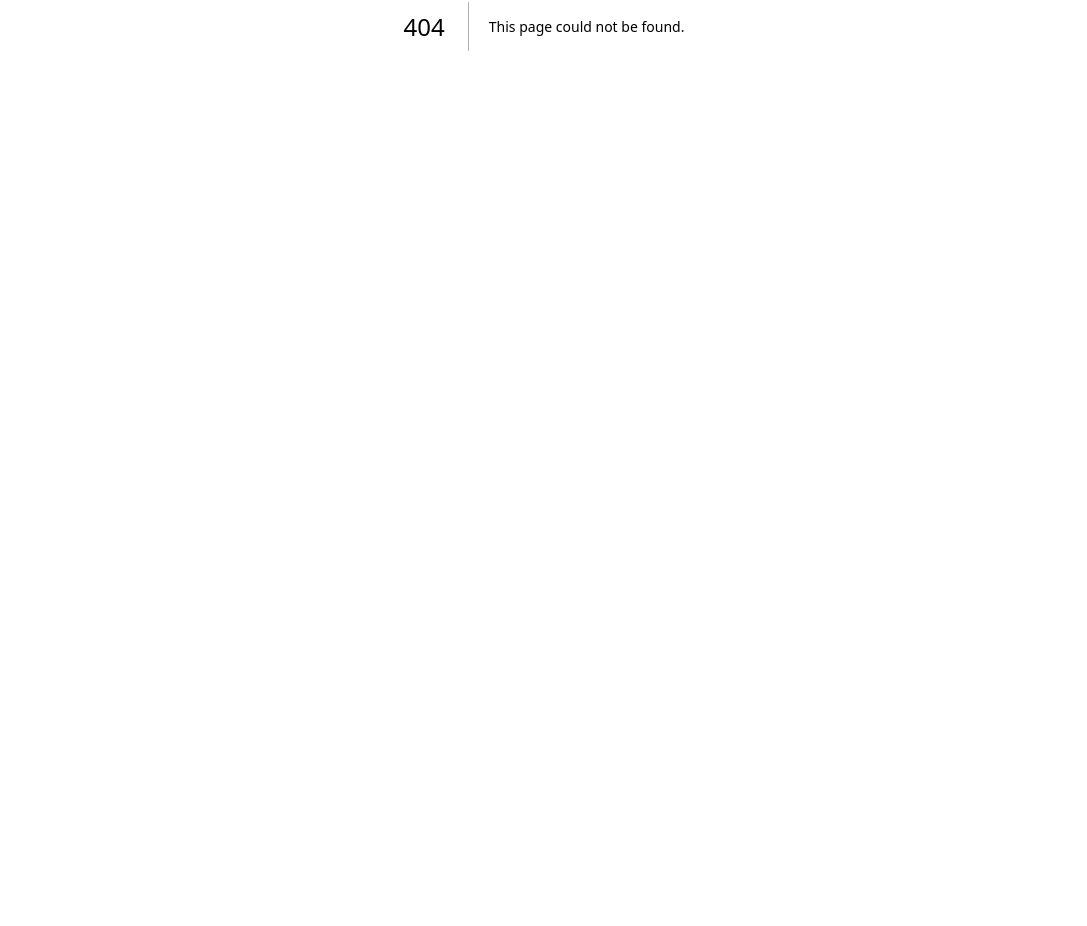
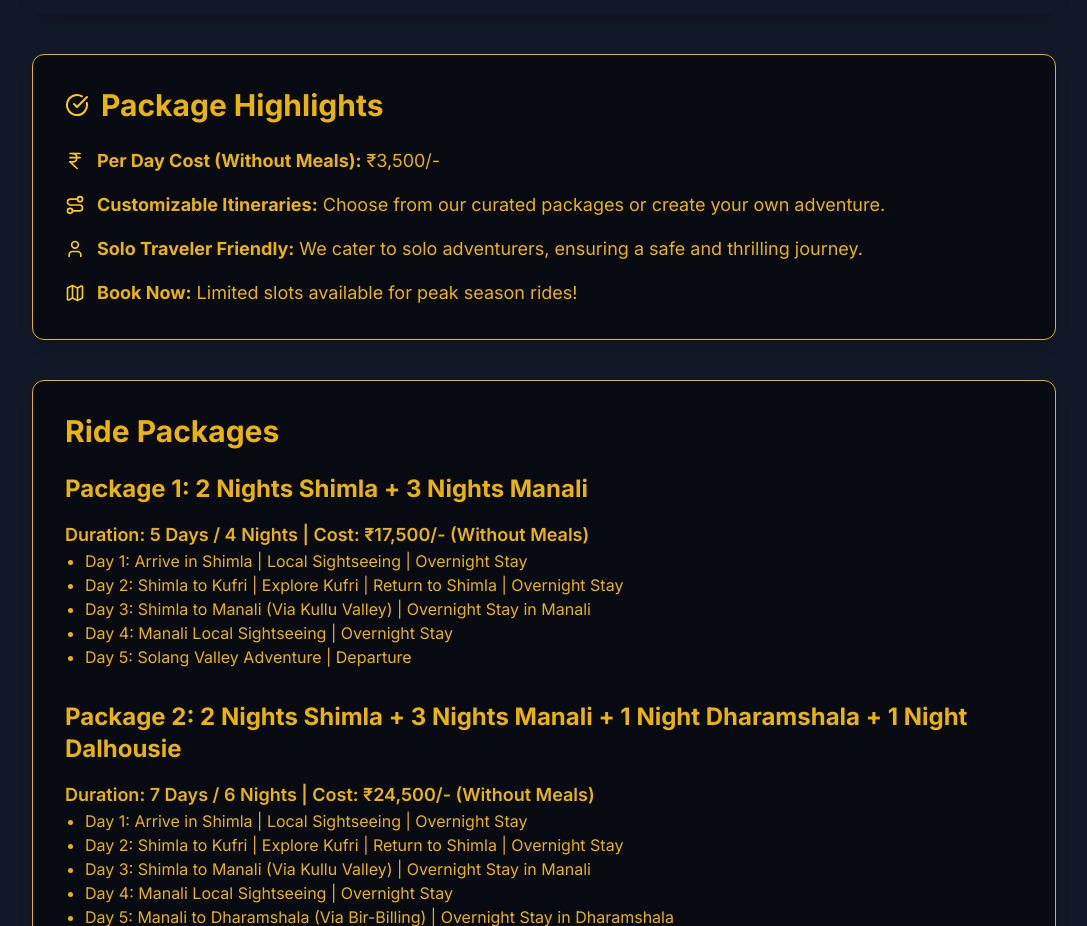
Before and after one commit to skgithubusername/taxi-copy, a Next.js app: page /blog/blog7 in a window 1280 px wide. Before the commit this address had no page. Shown: the part 374-1300 px from the top of the page, without its empty margins (96-1183 px from the left). Before the commit the page ends 800 px from the top, so only its background shows below. Built offline with nearby package versions, Linux system fonts and the light colour scheme.

Commit message:
color change

```diff
--- /dev/null
+++ b/src/app/blog/blog7/page.js
@@ -0,0 +1,127 @@
+
+import React from 'react';
+import { Bike, CheckCircle, Phone, Mail, Globe, IndianRupee, User, Map, Route } from 'lucide-react';
+
+const Blog7 = () => {
+    return (
+        <div className="bg-gray-900 text-yellow-500 min-h-screen p-8">
+            <div className="max-w-5xl mx-auto">
+                <header className="text-center mb-12">
+                    <div className="flex items-center justify-center mb-4">
+                        <Bike className="text-yellow-400 mr-4" size={48} />
+                        <h1 className="text-6xl font-extrabold">Xploroo Ride Packages</h1>
+                    </div>
+                    <p className="text-2xl italic">Unleash the Adventurer in You!</p>
+                </header>
+
+                <div className=" text-white p-8 rounded-xl shadow-lg mb-10">
+                    {/* <h2 className="text-4xl font-bold mb-6 text-center">Your Himalayan Adventure Awaits</h2> */}
+                    <p className="text-xl mb-6 text-center">Are you ready to hit the road and explore the breathtaking landscapes of Himachal Pradesh? Xploroo, the first company to offer solo traveler bike tours, brings you exclusive ride packages that promise adventure, freedom, and unforgettable memories. Whether you're a solo traveler or a group of thrill-seekers, our packages are designed to give you the ultimate biking experience</p>
+                    <div className="flex justify-center">
+                        {/* <button className="bg-black text-yellow-400 px-8 py-3 rounded-full font-bold text-xl hover:bg-gray-800 transition duration-300">
+                            Book Your Ride Today
+                        </button> */}
+                    </div>
+                </div>
+
+                <div className="bg-black bg-opacity-60 p-8 rounded-xl shadow-lg mb-10 border border-yellow-500">
+                    <h2 className="text-3xl font-bold mb-6 flex items-center">
+                        <CheckCircle className="mr-3 text-yellow-400" size={24} />
+                        Package Highlights
+                    </h2>
+                    <ul className="space-y-4 text-lg">
+                        <li className="flex items-start">
+                            <IndianRupee className="mt-1 mr-3 text-yellow-400" size={20} />
+                            <div>
+                                <span className="font-bold">Per Day Cost (Without Meals):</span> ₹3,500/-
+                            </div>
+                        </li>
+                        <li className="flex items-start">
+                            <Route className="mt-1 mr-3 text-yellow-400" size={20} />
+                            <div>
+                                <span className="font-bold">Customizable Itineraries:</span> Choose from our curated packages or create your own adventure.
+                            </div>
+                        </li>
+                        <li className="flex items-start">
+                            <User className="mt-1 mr-3 text-yellow-400" size={20} />
+                            <div>
+                                <span className="font-bold">Solo Traveler Friendly:</span> We cater to solo adventurers, ensuring a safe and thrilling journey.
+                            </div>
+                        </li>
+                        <li className="flex items-start">
+                            <Map className="mt-1 mr-3 text-yellow-400" size={20} />
+                            <div>
+                                <span className="font-bold">Book Now:</span> Limited slots available for peak season rides!
+                            </div>
+                        </li>
+                    </ul>
+                </div>
+
+                <div className="bg-black bg-opacity-60 p-8 rounded-xl shadow-lg mb-10 border border-yellow-500">
+                    <h2 className="text-3xl font-bold mb-6">Ride Packages</h2>
+                    <div className="mb-8">
+                        <h3 className="text-2xl font-bold mb-4">Package 1: 2 Nights Shimla + 3 Nights Manali</h3>
+                        <p className="text-lg font-semibold">Duration: 5 Days / 4 Nights | Cost: ₹17,500/- (Without Meals)</p>
+                        <ul className="list-disc pl-5">
+                            <li>Day 1: Arrive in Shimla | Local Sightseeing | Overnight Stay</li>
+                            <li>Day 2: Shimla to Kufri | Explore Kufri | Return to Shimla | Overnight Stay</li>
+                            <li>Day 3: Shimla to Manali (Via Kullu Valley) | Overnight Stay in Manali</li>
+                            <li>Day 4: Manali Local Sightseeing | Overnight Stay</li>
+                            <li>Day 5: Solang Valley Adventure | Departure</li>
+                        </ul>
+                    </div>
+                    <div>
+                        <h3 className="text-2xl font-bold mb-4">Package 2: 2 Nights Shimla + 3 Nights Manali + 1 Night Dharamshala + 1 Night Dalhousie</h3>
+                        <p className="text-lg font-semibold">Duration: 7 Days / 6 Nights | Cost: ₹24,500/- (Without Meals)</p>
+                        <ul className="list-disc pl-5">
+                            <li>Day 1: Arrive in Shimla | Local Sightseeing | Overnight Stay</li>
+                            <li>Day 2: Shimla to Kufri | Explore Kufri | Return to Shimla | Overnight Stay</li>
+                            <li>Day 3: Shimla to Manali (Via Kullu Valley) | Overnight Stay in Manali</li>
+                            <li>Day 4: Manali Local Sightseeing | Overnight Stay</li>
+                            <li>Day 5: Manali to Dharamshala (Via Bir-Billing) | Overnight Stay in Dharamshala</li>
+                            <li>Day 6: Dharamshala to Dalhousie | Visit Khajjiar | Overnight Stay in Dalhousie</li>
+                            <li>Day 7: Dalhousie Local Sightseeing | Departure</li>
+                        </ul>
+                    </div>
+                </div>
+                       {/* Why Choose Section */}
+                <div className="bg-black bg-opacity-60 p-8 rounded-xl shadow-lg mb-10 border border-yellow-500">
+                    <h2 className="text-3xl font-bold mb-6 flex items-center">
+                        <CheckCircle className="mr-3 text-yellow-400" size={24} />
+                        Why Choose Xploroo?
+                    </h2>
+                    <div className="grid md:grid-cols-2 gap-6">
+                        <div className="bg-gray-800 p-6 rounded-lg">
+                            <h3 className="text-xl font-bold mb-2">Solo Traveler Focus</h3>
+                            <p>Tailored bike tours for solo adventurers who want to explore at their own pace.</p>
+                        </div>
+                        <div className="bg-gray-800 p-6 rounded-lg">
+                            <h3 className="text-xl font-bold mb-2">Flexible Itineraries</h3>
+                            <p>Customize your trip as per your preferences, time constraints, and adventure appetite.</p>
+                        </div>
+                        <div className="bg-gray-800 p-6 rounded-lg">
+                            <h3 className="text-xl font-bold mb-2">Expert Guidance</h3>
+                            <p>Experienced riders and guides ensure a safe and enjoyable journey through the mountains.</p>
+                        </div>
+                        <div className="bg-gray-800 p-6 rounded-lg">
+                            <h3 className="text-xl font-bold mb-2">Affordable Packages</h3>
+                            <p>Premium experiences at unbeatable prices, with transparent pricing and no hidden costs.</p>
+                        </div>
+                    </div>
+                </div>
+                <div className="text-center mt-12 mb-8">
+                    <h2 className="text-4xl font-bold text-yellow-400 mb-6">Ready to Ride?</h2>
+                    <p className="text-xl mb-8">Grab your helmet, rev up your bike, and join us for an epic ride through Himachal Pradesh.</p>
+                    <div className="bg-yellow-500 text-black p-8 rounded-xl shadow-lg inline-block">
+                        <h3 className="text-2xl font-bold mb-4">Contact Us</h3>
+                        <p className="flex items-center justify-center"><Phone className="mr-3" size={20} /> <span><strong>Call Us:</strong> +918091595344</span></p>
+                        <p className="flex items-center justify-center"><Mail className="mr-3" size={20} /> <span><strong>Email Us:</strong> info@xploroo.com</span></p>
+                        <p className="flex items-center justify-center"><Globe className="mr-3" size={20} /> <span><strong>Visit Us:</strong> <a href="https://www.xploroo.in" className="text-black font-bold underline">www.xploroo.in</a></span></p>
+                    </div>
+                </div>
+            </div>
+        </div>
+    );
+};
+
+export default Blog7;
--- a/src/app/component/Header.js
+++ b/src/app/component/Header.js
@@ -59,7 +59,7 @@
 //   return (
 //     <nav
 //       className={`fixed w-full top-0 z-50 transition-colors duration-300 ${
-//         isTransparent && !isOpen ? 'bg-transparent' : 'bg-yellow-500'
+//         isTransparent && !isOpen ? 'bg-transparent' : 'bg-[#04a9b6]'
 //       }`}
 //     >
 //       <div className="max-w-7xl mx-auto px-4 sm:px-6 lg:px-8">
@@ -77,7 +77,7 @@
 //                   href={item.link}
 //                   onClick={(e) => handleClick(e, item.link)}
 //                   className={`px-3 py-2 rounded-md text-sm font-medium transition-colors duration-300 ${
-//                     isTransparent && !isOpen ? 'text-white hover:bg-yellow-600' : 'text-black hover:bg-yellow-600'
+//                     isTransparent && !isOpen ? 'text-white hover:bg--[#04a9b6]' : 'text-black hover:bg--[#04a9b6]'
 //                   }`}
 //                 >
 //                   {item.name}
@@ -98,7 +98,7 @@
 //             <button
 //               onClick={() => setIsOpen(!isOpen)}
 //               className={`inline-flex items-center justify-center p-2 rounded-md focus:outline-none focus:ring-2 focus:ring-inset focus:ring-white transition-colors duration-300 ${
-//                 isTransparent && !isOpen ? 'text-white hover:bg-yellow-600' : 'text-black hover:bg-yellow-600'
+//                 isTransparent && !isOpen ? 'text-white hover:bg--[#04a9b6]' : 'text-black hover:bg--[#04a9b6]'
 //               }`}
 //             >
 //               {isOpen ? <X className="h-6 w-6" /> : <Menu className="h-6 w-6" />}
@@ -116,7 +116,7 @@
 //                 href={item.link}
 //                 onClick={(e) => handleClick(e, item.link)}
 //                 className={`block px-3 py-2 rounded-md text-base font-medium transition-colors duration-300 ${
-//                   isTransparent && !isOpen ? 'text-white hover:bg-yellow-600' : 'text-black hover:bg-yellow-600'
+//                   isTransparent && !isOpen ? 'text-white hover:bg--[#04a9b6]' : 'text-black hover:bg--[#04a9b6]'
 //                 }`}
 //               >
 //                 {item.name}
@@ -205,6 +205,7 @@ const Navbar = () => {
     { name: 'Blog 4', link: '/blog/blog4' },
     { name: 'Blog 5', link: '/blog/blog5' },
     { name: 'Blog 6', link: '/blog/blog6' },
+    { name: 'Blog 7', link: '/blog/blog7' },
   ];
 
   useEffect(() => {
@@ -226,7 +227,7 @@ const Navbar = () => {
   }, [lastScrollY, isOpen]);
 
   return (
-    <nav className={`fixed w-full top-0 z-50 transition-colors duration-300 ${isTransparent && !isOpen ? 'bg-transparent' : 'bg-yellow-500'}`}>
+    <nav className={`fixed w-full top-0 z-50 transition-colors duration-300 ${isTransparent && !isOpen ? 'bg-transparent' : 'bg-white'}`}>
       <div className="max-w-7xl mx-auto px-4 sm:px-6 lg:px-8">
         <div className="flex items-center justify-between h-16">
         <div className="flex items-center">
@@ -239,7 +240,7 @@ const Navbar = () => {
           {/* Desktop Navigation */}
           <div className="hidden lg:flex items-center space-x-6">
             {navItems.map((item) => (
-              <Link key={item.name} href={item.link} className="text-black hover:text-white transition">
+              <Link key={item.name} href={item.link} className="text-black hover:text-[#04a9b6] transition">
                 {item.name}
               </Link>
             ))}
@@ -248,7 +249,7 @@ const Navbar = () => {
             <div className="relative">
               <button
                 onClick={() => setIsBlogOpen(!isBlogOpen)}
-                className="flex items-center text-black hover:text-white transition"
+                className="flex items-center text-black hover:text-[#04a9b6] transition"
               >
                 BLOG <ChevronDown className="ml-1 w-4 h-4" />
               </button>
@@ -258,7 +259,7 @@ const Navbar = () => {
                     <Link
                       key={blog.name}
                       href={blog.link}
-                      className="block px-4 py-2 text-black hover:bg-yellow-500 transition"
+                      className="block px-4 py-2 text-black hover:bg-[#04a9b6] transition"
                       onClick={() => setIsBlogOpen(false)}
                     >
                       {blog.name}
@@ -268,14 +269,14 @@ const Navbar = () => {
               )}
             </div>
 
-            <Link href="/contact" className="px-4 py-2 bg-gray-900 text-white rounded-md transition hover:bg-gray-700">
+            <Link href="/contact" className="px-4 py-2 bg-[#063b46] text-white rounded-md transition hover:bg-[#04a9b6]">
               CONTACT US
             </Link>
           </div>
 
           {/* Mobile Menu Button */}
           <div className="lg:hidden flex items-center">
-            <button onClick={() => setIsOpen(!isOpen)} className="text-black hover:bg-yellow-600 p-2 rounded-md transition">
+            <button onClick={() => setIsOpen(!isOpen)} className="text-black hover:bg-[#04a9b6] p-2 rounded-md transition">
               {isOpen ? <X className="h-6 w-6" /> : <Menu className="h-6 w-6" />}
             </button>
           </div>
@@ -287,14 +288,14 @@ const Navbar = () => {
         <div className="lg:hidden bg-white shadow-md py-2">
           <div className="px-3 space-y-2">
             {navItems.map((item) => (
-              <Link key={item.name} href={item.link} className="block text-black hover:bg-yellow-500 p-2 rounded-md transition" onClick={() => setIsOpen(false)}>
+              <Link key={item.name} href={item.link} className="block text-black hover:bg-[#04a9b6] p-2 rounded-md transition" onClick={() => setIsOpen(false)}>
                 {item.name}
               </Link>
             ))}
 
             {/* Blog Dropdown (Mobile) */}
             <div className="relative">
-              <button onClick={() => setIsBlogOpen(!isBlogOpen)} className="flex items-center text-black hover:text-yellow-500 w-full p-2">
+              <button onClick={() => setIsBlogOpen(!isBlogOpen)} className="flex items-center text-black hover:text-[#04a9b6] w-full p-2">
                 BLOG <ChevronDown className="ml-1 w-4 h-4" />
               </button>
               {isBlogOpen && (
@@ -303,7 +304,7 @@ const Navbar = () => {
                     <Link
                       key={blog.name}
                       href={blog.link}
-                      className="block text-black hover:bg-yellow-500 p-2 rounded-md transition"
+                      className="block text-black hover:bg-[#04a9b6] p-2 rounded-md transition"
                       onClick={() => {
                         setIsBlogOpen(false);
                         setIsOpen(false);
@@ -316,7 +317,7 @@ const Navbar = () => {
               )}
             </div>
 
-            <Link href="/contact" className="block bg-gray-900 text-white p-2 rounded-md transition hover:bg-gray-700 text-center">
+            <Link href="/contact" className="block bg-[#063b46] text-white p-2 rounded-md transition hover:bg-[#04a9b6] text-center">
               CONTACT US
             </Link>
           </div>
--- a/src/app/component/HeroicSection.js
+++ b/src/app/component/HeroicSection.js
@@ -74,7 +74,7 @@ const HeroicSection = () => {
               <input
                 type="text"
                 id="name"
-                className="w-full p-2 border bg-secondary text-primary border-primary placeholder-yellow-800"
+                className="w-full p-2 border bg-secondary text-primary border-primary placeholder-[#a3fefc]"
                 placeholder="Your Name"
                 value={formData.name}
                 onChange={handleChange}
@@ -89,7 +89,7 @@ const HeroicSection = () => {
               <input
                 type="text"
                 id="contact"
-                className="w-full p-2 border bg-secondary text-primary border-primary placeholder-yellow-800"
+                className="w-full p-2 border bg-secondary text-primary border-primary placeholder-[#a3fefc]"
                 placeholder="Your Contact Information"
                 value={formData.contact}
                 onChange={handleChange}
@@ -103,7 +103,7 @@ const HeroicSection = () => {
               </label>
               <select
                 id="service"
-                className="w-full p-2 border bg-secondary text-primary border-primary placeholder-yellow-800"
+                className="w-full p-2 border bg-secondary text-primary border-primary placeholder-[#a3fefc]"
                 value={formData.service}
                 onChange={handleChange}
               >
@@ -123,7 +123,7 @@ const HeroicSection = () => {
               </label>
               <textarea
                 id="message"
-                className="w-full p-2 border bg-secondary text-primary border-primary placeholder-yellow-800"
+                className="w-full p-2 border bg-secondary text-primary border-primary placeholder-[#a3fefc]"
                 placeholder="Your Message"
                 value={formData.message}
                 onChange={handleChange}
--- a/tailwind.config.js
+++ b/tailwind.config.js
@@ -13,7 +13,7 @@ module.exports = {
           "conic-gradient(from 180deg at 50% 50%, var(--tw-gradient-stops))",
       },
       colors : {
-        primary : "#E39707",
+        primary : "#04a9b6",
         secondary : "#191E21"
       }
     },
```
